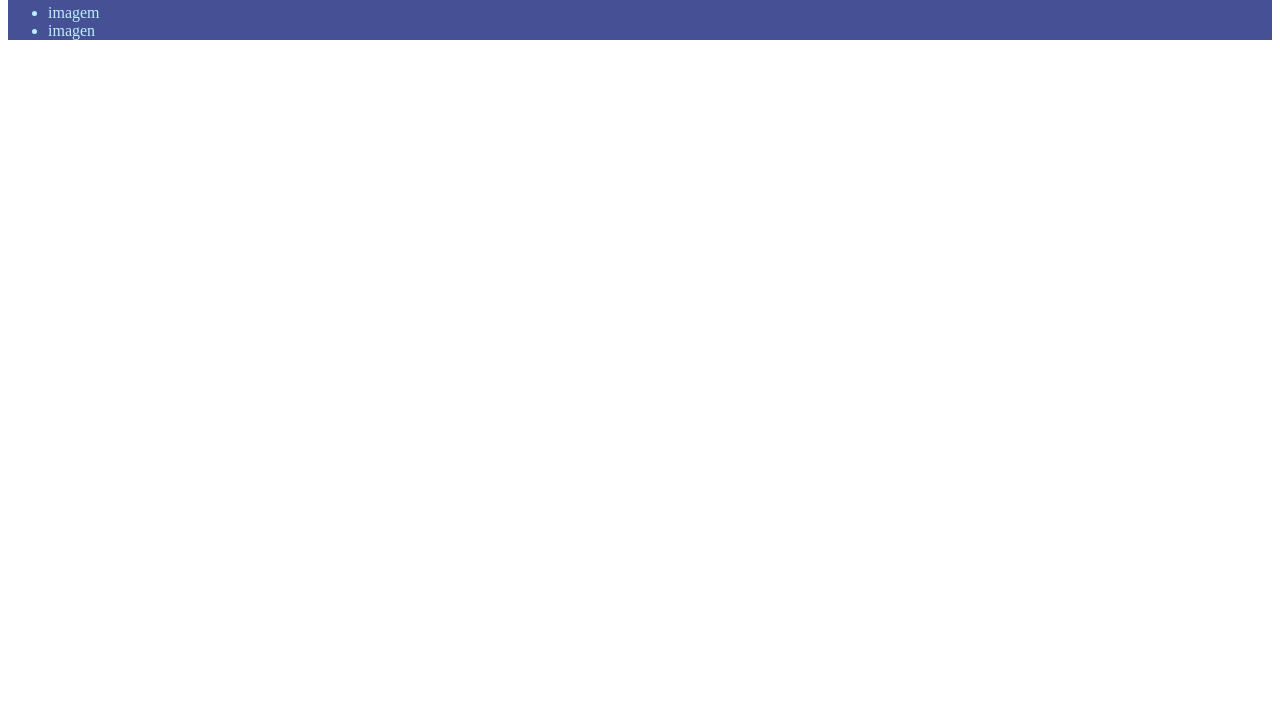
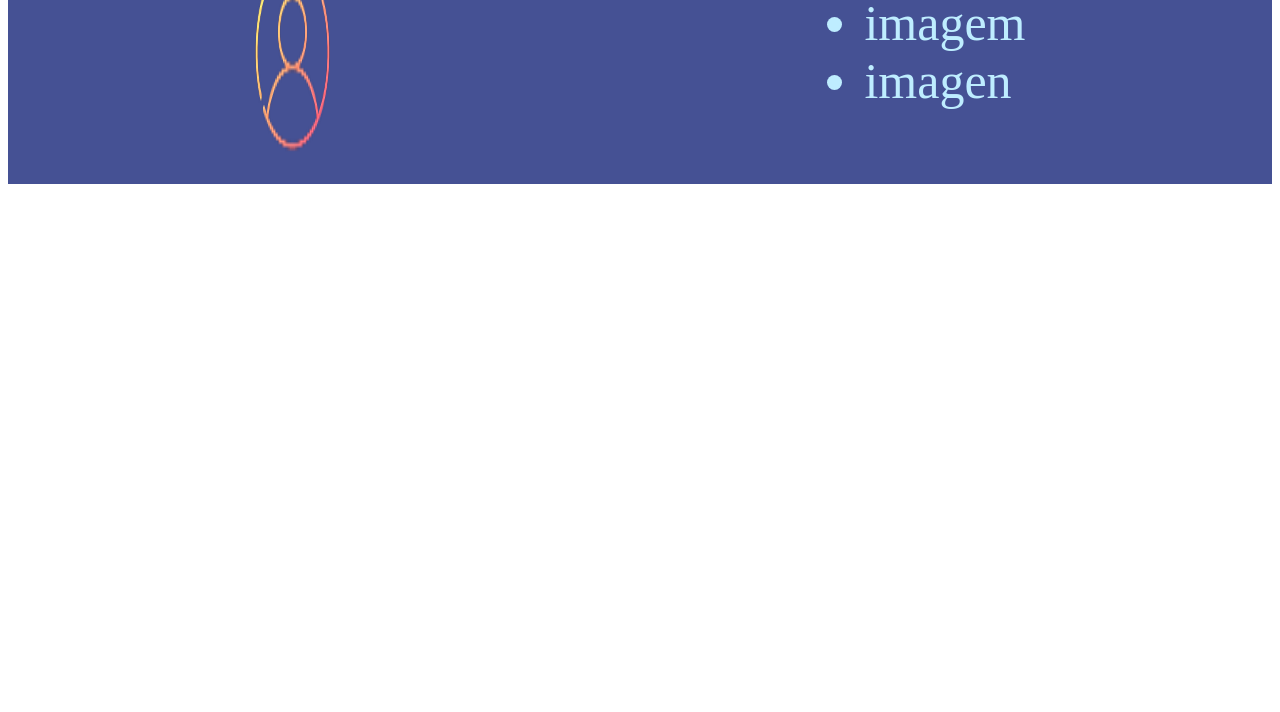
Before and after one commit to lais-dc/Strayaa, a plain HTML site: page index.html in a window 1280 px wide. Shown: the part 88-800 px from the top of the page. Drawn offline with Linux system fonts and the light colour scheme.

Commit message:
Add files via upload

```diff
--- a/index.html
+++ b/index.html
@@ -9,9 +9,9 @@
 <body>
    <header class="cabecalho">
      <img class="cabecalhoImagem" src="img/Formula-amico 5.png" alt="perfil">
-     <ul>
-        <li>imagem</li>
-        <li>imagen</li>
+     <ul class="cabecalhoListaItem">
+        <li class="cabecalhiListaItem">imagem</li>
+        <li class="cabecalhoListaItem">imagen</li>
      </ul>
 
    </header>
--- a/style.CSS
+++ b/style.CSS
@@ -1,5 +1,18 @@
 .cabecalho{
     background-color: rgb(69, 81, 148);
     color: rgb(190, 237, 255);
+    display: flex;
+    justify-content: space-around;
+    padding: 24px 0;
+    font-size: 50px;
+
+
 
 }
+.cabecalhoListItem{
+display: inline-block;
+margin: 0 120px;
+padding: 78px 0;
+
+
+}
```
